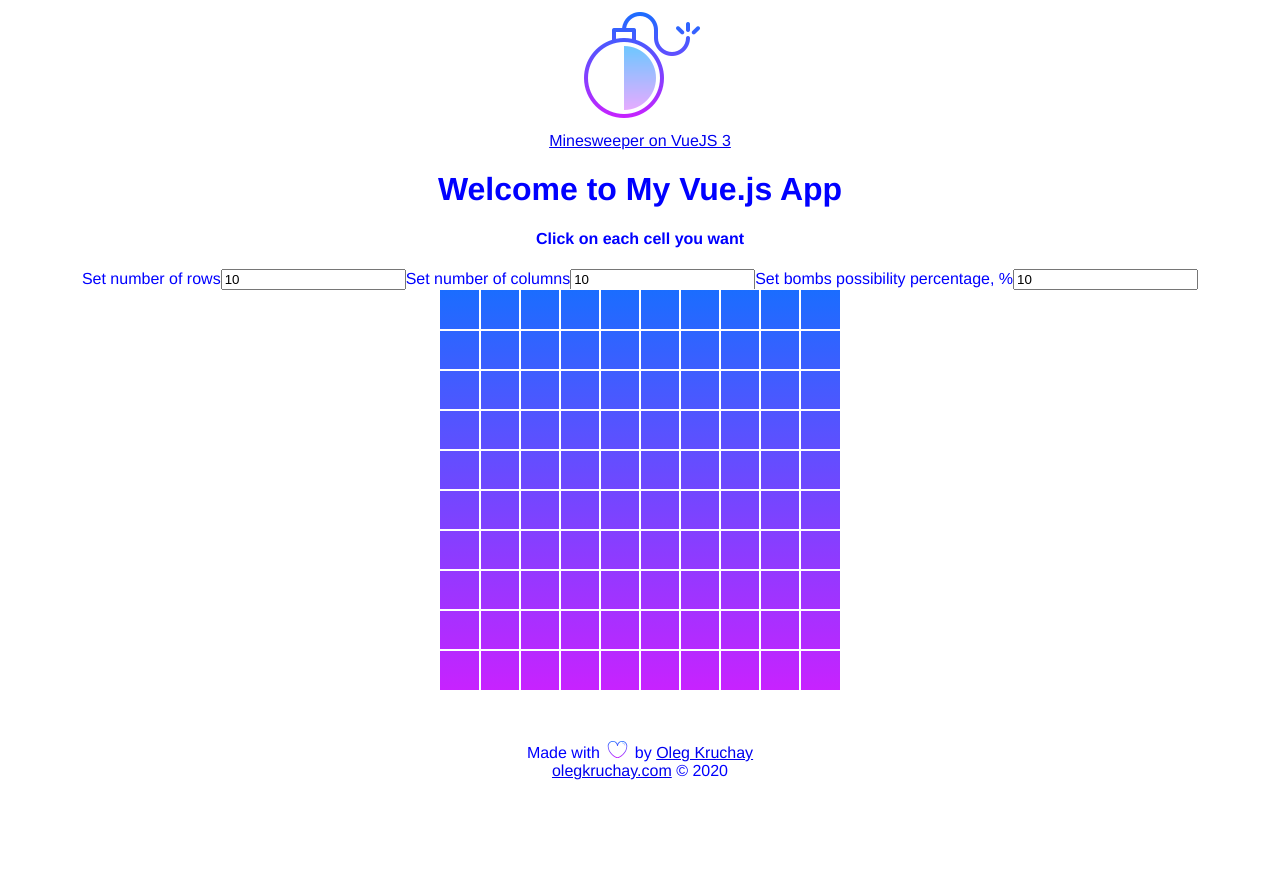
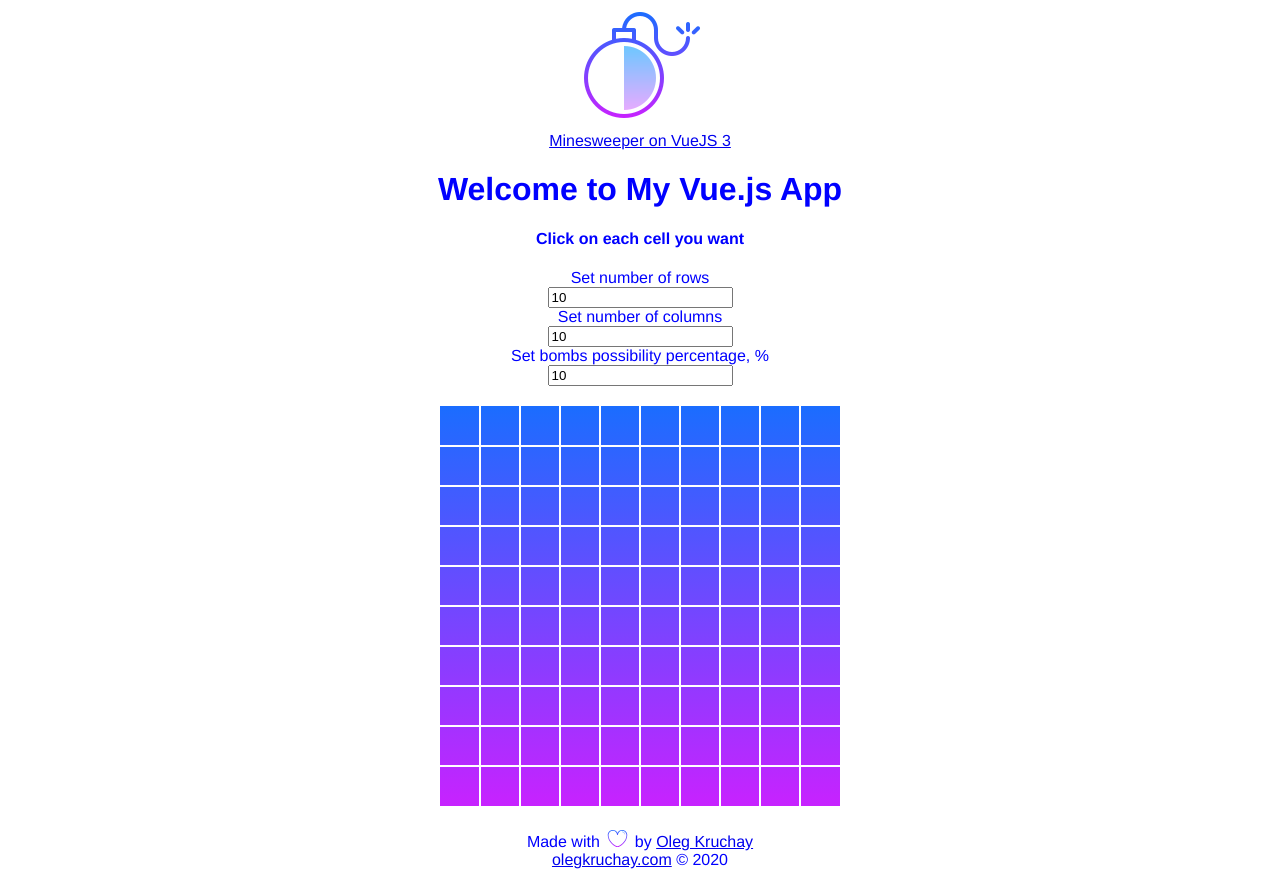
Before and after one commit to kruchai/minesweeper-vue, a Vue app: page / in a window 1280 px wide. Before the commit the page ends 800 px from the top, so only its background shows below. Built offline with nearby package versions, Linux system fonts and the light colour scheme.

Commit message:
v0.1 (MVP): Updating the styles.

```diff
--- a/src/styles/_custom.scss
+++ b/src/styles/_custom.scss
@@ -39,7 +39,7 @@ body {
   display: grid;
   //grid-template-columns: repeat(10, 1fr);
   //grid-template-rows: repeat(10, 1fr);
-  margin: 0 auto;
+  margin: rem(20px) auto;
   background: linear-gradient(rgb(26, 109, 255) -0.42%, rgb(200, 34, 255) 100.42%);
   width: initial;
 
@@ -94,6 +94,15 @@ body {
   [data-bomb=bomb] {
     > .clicked {
       background-color: red;
+
+      //background-image: url(../assets/flag.png);
     }
   }
 }
+
+.settings {
+  display: flex;
+  flex-direction: column;
+  justify-content: center;
+  align-items: center;
+}
```
